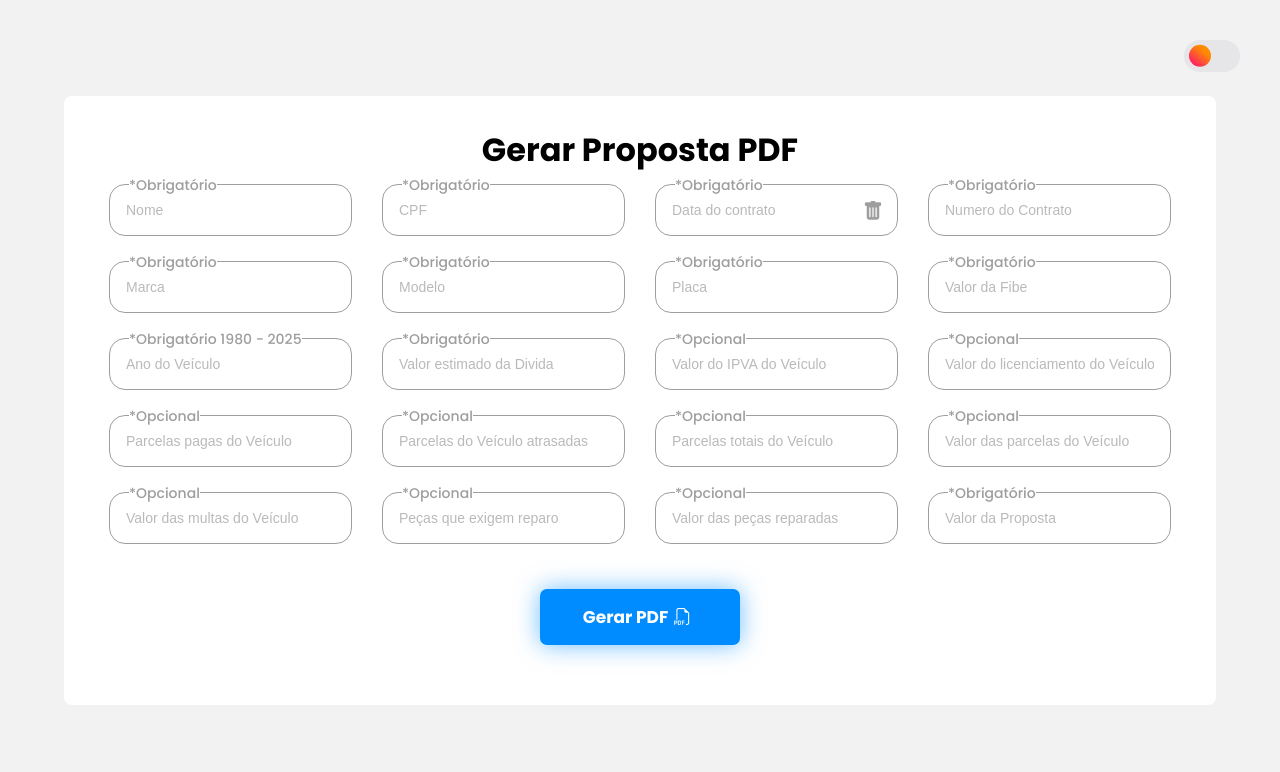
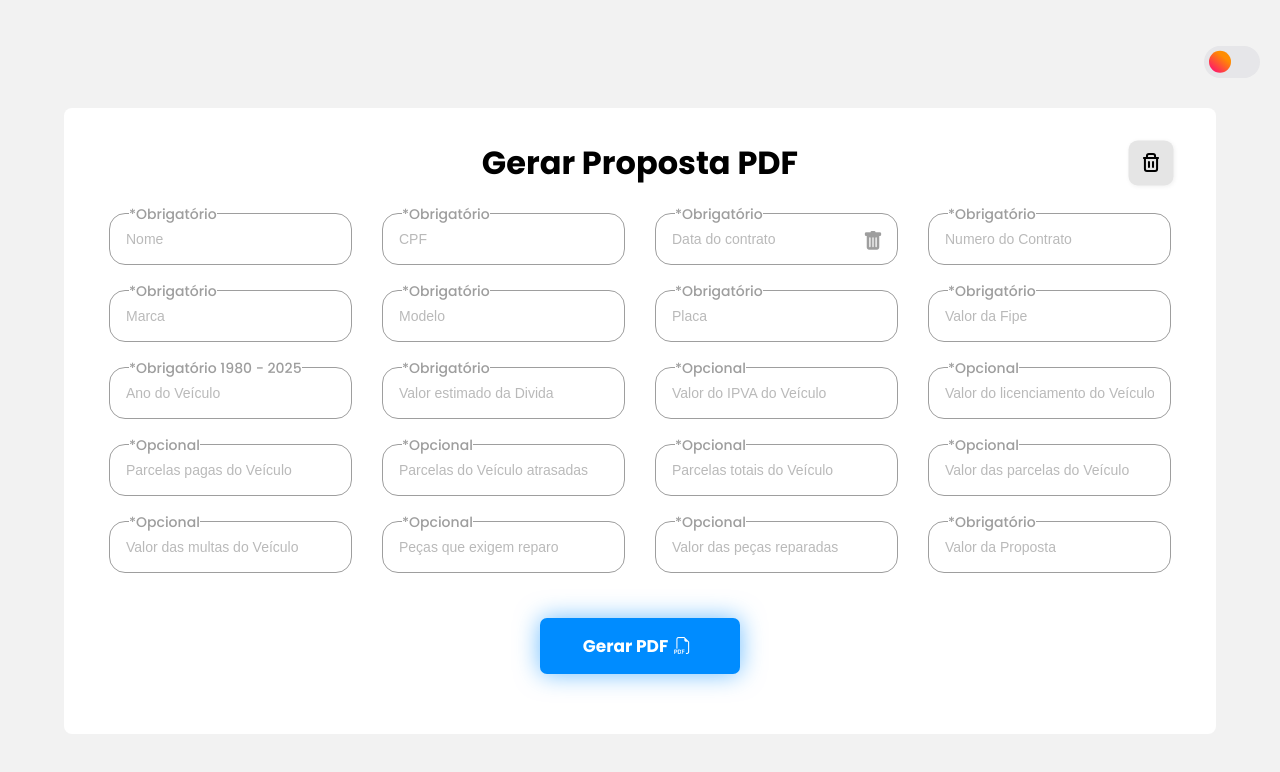
Before and after one commit to guhrizzo/liberty-car, a React (Vite) app: page / in a window 1280 px wide. Shown: the top 772 px of the page. Built offline with nearby package versions, Linux system fonts and the light colour scheme.

Commit message:
add btn-delete

```diff
--- /dev/null
+++ b/src/Delete.jsx
@@ -0,0 +1,104 @@
+import React from 'react';
+import styled from 'styled-components';
+
+
+const Delete = ({ onClear }) => {
+  return (
+    <StyledWrapper>
+      <button type="button" className="btn" onClick={onClear}>
+        <p className="paragraph"> Limpa todos os campos </p>
+        <span className="icon-wrapper">
+          <svg className="icon" width="30px" height="30px" viewBox="0 0 24 24" fill="none" xmlns="http://www.w3.org/2000/svg">
+            <path d="M6 7V18C6 19.1046 6.89543 20 8 20H16C17.1046 20 18 19.1046 18 18V7M6 7H5M6 7H8M18 7H19M18 7H16M10 11V16M14 11V16M8 7V5C8 3.89543 8.89543 3 10 3H14C15.1046 3 16 3.89543 16 5V7M8 7H16" stroke="#000000" strokeWidth={2} strokeLinecap="round" strokeLinejoin="round" />
+          </svg>
+        </span>
+      </button>
+    </StyledWrapper>
+  );
+};
+
+const StyledWrapper = styled.div`
+  .btn {
+    cursor: pointer;
+    width: 50px;
+    height: 50px;
+    border: none;
+    position: relative;
+    border-radius: 10px;
+    -webkit-box-shadow: 1px 1px 5px .2px #00000035;
+    box-shadow: 1px 1px 5px .2px #00000010;
+    -webkit-transition: .2s linear;
+    transition: .2s linear;
+    transition-delay: .2s;
+    display: -webkit-box;
+    display: -ms-flexbox;
+    display: flex;
+    background: #e5e5e5;
+    -webkit-box-align: center;
+    -ms-flex-align: center;
+    align-items: center;
+    -webkit-box-pack: center;
+    -ms-flex-pack: center;
+    justify-content: space-between;
+  }
+
+  .btn:hover {
+    width: 250px;
+    transition-delay: .2s;
+  }
+
+  .btn:hover > .paragraph {
+    visibility: visible;
+    opacity: 1;
+    -webkit-transition-delay: .4s;
+    transition-delay: .4s;
+  }
+
+  .btn:hover > .icon-wrapper .icon {
+    transform: scale(1.1);
+
+  }
+
+  .btn:hover > .icon-wrapper .icon path {
+    stroke: rgb(255, 81, 81);
+  }
+
+  .paragraph {
+    color: black;
+    visibility: hidden;
+    opacity: 0;
+    font-size: 14px;
+    margin-right: 0px;
+    font-family: 'Poppins', sans-serif;
+    padding-left: 20px;
+    -webkit-transition: .2s linear;
+    transition: .2s linear;
+    font-weight: bold;
+    text-transform: capitalize;
+  }
+
+  .icon-wrapper {
+    width: 50px;
+    height: 50px;
+    position: absolute;
+    top: 0;
+    right: 0;
+
+    display: flex;
+    align-items: center;
+    justify-content: center;
+  }
+
+  .icon {
+    transform: scale(.9);
+    transition: .2s linear;
+  }
+
+  .icon path {
+
+    stroke-width: 2px;
+    -webkit-transition: .2s linear;
+    transition: .2s linear;
+  }`;
+
+export default Delete;
--- a/src/Form.css
+++ b/src/Form.css
@@ -50,6 +50,19 @@ form {
     transition: all .3s ease-in-out;
 }
 
+.title{
+    display: flex;
+    justify-content: center;
+    align-items: center;
+    width: 100%;
+}
+
+.delete {
+    margin-left: auto;
+
+    cursor: pointer;
+}
+
 .form.dark {
     background-color: #1a1a1a;
     z-index: 0;
@@ -68,10 +81,13 @@ form {
     }
 
 
+
 }
 
 .form-title {
     font-size: 2.5rem;
+    text-align: center;
+    position: fixed;
 }
 
 .input-group {
@@ -209,6 +225,7 @@ form {
     background: rgb(0, 105, 190);
 }
 
+
 button i {
     padding: 6px;
 }
@@ -266,6 +283,29 @@ button i {
 
     .loading-container{
         margin: 10px;
+    }
+
+    .delete {
+        transform: scale(0.9);
+        margin-right: 10px;
+    }
+
+    .title {
+        width: 100%;
+        display: flex;
+        justify-content: center;
+        align-items: center;
+        margin-bottom: 15px;
+    }
+
+    .input-change-mode {
+        width: 100%;
+        position: relative;
+        top: -30px;
+        left: -20px;
+        margin-top: 10px;
+        display: flex;
+        z-index: 999 !important;
     }
 
 }
--- a/src/Form.jsx
+++ b/src/Form.jsx
@@ -7,6 +7,7 @@ import DatePicker from "react-datepicker";
 import "react-datepicker/dist/react-datepicker.css";
 import Loader from "./Loader";
 import InputMask from 'react-input-mask-next';
+import Delete from "./Delete";
 
 function Form() {
     const [startDate, setStartDate] = useState(null);
@@ -121,7 +122,29 @@ function Form() {
         setCpf(formatted);
     }
 
-
+    const handleClear = () => {
+        setStartDate(null);
+        setNome("");
+        setCpf("");
+        setNumContrato("");
+        setMarca("");
+        setModelo("");
+        setPlaca("");
+        setValorFibe("");
+        setAnoVeiculo("");
+        setDivida("");
+        setIpva("");
+        setLicenciamento("");
+        setMultas("");
+        setPecasReparo("");
+        setObservacao("");
+        setProposta("");
+        setParcelasTotais("");
+        setParcelasPagas("");
+        setParcelasAtrasadas("");
+        setValorPecasReparadas("");
+        setValorParcela("");
+    };
 
     return (
         <div className={`container ${darkMode ? 'dark' : ''}`}>
@@ -130,7 +153,14 @@ function Form() {
             </div>
 
             <form onSubmit={handleSubmit} className={`form ${darkMode ? 'dark' : ''}`}>
-                <h1 className="form-title">Gerar Proposta PDF</h1>
+                <div className="title">
+                    <h1 className="form-title">Gerar Proposta PDF</h1>
+                    <div className="delete">
+                        <Delete onClear={handleClear} />
+                    </div>
+                </div>
+
+
                 <div className="personal-info">
                     <div className="input-group">
                         <input name="nome" id="nome" placeholder="Nome" onChange={handleNomeChange}
@@ -173,55 +203,79 @@ function Form() {
                 </div>
                 <div className="car-info">
                     <div className="input-group">
-                        <input name="marca" id="marca" placeholder="Marca" onChange={handleMarcaChange} autoComplete="off" className="input" />
+                        <input name="marca" id="marca"
+                        value={marca}
+                        placeholder="Marca" onChange={handleMarcaChange} autoComplete="off" className="input" />
                         <label for="marca" className="label">*Obrigatório</label>
                     </div>
                     <div className="input-group">
-                        <input name="modelo" id="modelo" placeholder="Modelo" onChange={handleModeloChange} autoComplete="off" className="input" />
+                        <input name="modelo" id="modelo"
+                        value={modelo}
+                        placeholder="Modelo" onChange={handleModeloChange} autoComplete="off" className="input" />
                         <label for="modelo" className="label">*Obrigatório</label>
                     </div>
                     <div className="input-group">
-                        <input name="placa" id="placa" placeholder="Placa" onChange={handlePlacaChange} autoComplete="off" className="input" />
+                        <input name="placa" id="placa"
+                        value={placa}
+                        placeholder="Placa" onChange={handlePlacaChange} autoComplete="off" className="input" />
                         <label for="placa" className="label">*Obrigatório</label>
                     </div>
                     <div className="input-group">
-                        <input name="valor-fibe" id="fibe" placeholder="Valor da Fibe" onChange={handleValorFibeChange} autoComplete="off" className="input" />
+                        <input name="valor-fibe" id="fibe"
+                        value={valorFibe}
+                        placeholder="Valor da Fipe" onChange={handleValorFibeChange} autoComplete="off" className="input" />
                         <label for="fibe" className="label">*Obrigatório</label>
                     </div>
                 </div>
                 <div className="current-info">
                     <div className="input-group">
-                        <input name="ano-do-veiculo" placeholder="Ano do Veículo" id="ano-veiculo" type="number" min={1980} max={2025} onChange={handleAnoVeiculoChange} className="input" />
+                        <input name="ano-do-veiculo" placeholder="Ano do Veículo"
+                        value={anoVeiculo}
+                        id="ano-veiculo" type="number" min={1980} max={2025} onChange={handleAnoVeiculoChange} className="input" />
                         <label for="ano-veiculo" className="label">*Obrigatório 1980 - 2025</label>
                     </div>
                     <div className="input-group">
-                        <input name="divida" type="number" id="divida" placeholder="Valor estimado da Divida" onChange={handleDividaChange} autoComplete="off" className="input" />
+                        <input name="divida" type="number"
+                        value={divida}
+                        id="divida" placeholder="Valor estimado da Divida" onChange={handleDividaChange} autoComplete="off" className="input" />
                         <label for="divida" className="label">*Obrigatório</label>
                     </div>
                     <div className="input-group">
-                        <input name="ipva" id="ipva" placeholder="Valor do IPVA do Veículo" onChange={handleIpvaChange} autoComplete="off" className="input" />
+                        <input name="ipva" id="ipva"
+                        value={ipva}
+                        placeholder="Valor do IPVA do Veículo" onChange={handleIpvaChange} autoComplete="off" className="input" />
                         <label for="ipva" className="label">*Opcional</label>
                     </div>
                     <div className="input-group">
-                        <input name="licenciamento" id="licenciamento" placeholder="Valor do licenciamento do Veículo" onChange={handleLicenciamentoChange} autoComplete="off" className="input" />
+                        <input name="licenciamento"
+                        value={licenciamento}
+                        id="licenciamento" placeholder="Valor do licenciamento do Veículo" onChange={handleLicenciamentoChange} autoComplete="off" className="input" />
                         <label for="licenciamento" className="label">*Opcional</label>
                     </div>
                 </div>
                 <div className="current-info2">
                     <div className="input-group">
-                        <input name="parc-pago" id="parc-pago" placeholder="Parcelas pagas do Veículo" onChange={handleParcelasPagasChange} autoComplete="off" className="input" />
+                        <input name="parc-pago" id="parc-pago"
+                        value={parcelasPagas}
+                        placeholder="Parcelas pagas do Veículo" onChange={handleParcelasPagasChange} autoComplete="off" className="input" />
                         <label for="parc-pago" className="label">*Opcional</label>
                     </div>
                     <div className="input-group">
-                        <input name="parc-atrasada" id="parc-atrasada" placeholder="Parcelas do Veículo atrasadas" onChange={handleParcelasAtrasadasChange} autoComplete="off" className="input" />
+                        <input name="parc-atrasada"
+                        value={parcelasAtrasadas}
+                        id="parc-atrasada" placeholder="Parcelas do Veículo atrasadas" onChange={handleParcelasAtrasadasChange} autoComplete="off" className="input" />
                         <label for="parc-atrasada" className="label">*Opcional</label>
                     </div>
                     <div className="input-group">
-                        <input name="parc-total" id="parc-total" placeholder="Parcelas totais do Veículo" onChange={handleParcelasTotaisChange} autoComplete="off" className="input" />
+                        <input name="parc-total"
+                        value={parcelasTotais}
+                        id="parc-total" placeholder="Parcelas totais do Veículo" onChange={handleParcelasTotaisChange} autoComplete="off" className="input" />
                         <label for="parc-total" className="label">*Opcional</label>
                     </div>
                     <div className="input-group">
-                        <input name="valorParc" type="number" id="valorParc"
+                        <input name="valorParc" type="number"
+                        value={valorParcela}
+                        id="valorParc"
                             onChange={handleValorParcelaChange}
                             placeholder="Valor das parcelas do Veículo" autoComplete="off" className="input" />
                         <label for="valorParc" className="label">*Opcional</label>
@@ -229,15 +283,21 @@ function Form() {
                 </div>
                 <div className="addicional-info">
                     <div className="input-group">
-                        <input name="multas" type="number" id="multas" placeholder="Valor das multas do Veículo" onChange={handleMultasChange} autoComplete="off" className="input" />
+                        <input name="multas" type="number"
+                        value={multas}
+                        id="multas" placeholder="Valor das multas do Veículo" onChange={handleMultasChange} autoComplete="off" className="input" />
                         <label for="multas" className="label">*Opcional</label>
                     </div>
                     <div className="input-group">
-                        <input name="pecas-reparo" type="text" id="pecas-reparo" placeholder="Peças que exigem reparo" onChange={handlePecasReparoChange} autoComplete="off" className="input" />
+                        <input name="pecas-reparo" type="text"
+                        value={pecasReparo}
+                        id="pecas-reparo" placeholder="Peças que exigem reparo" onChange={handlePecasReparoChange} autoComplete="off" className="input" />
                         <label for="pecas-reparo" className="label">*Opcional</label>
                     </div>
                     <div className="input-group">
-                        <input name="repairPecas" id="repairPecas" placeholder="Valor das peças reparadas" onChange={handleValorPecasReparadasChange} autoComplete="off" className="input" /> <label for="repairPecas" className="label">*Opcional</label>
+                        <input name="repairPecas"
+                        value={valorPecasReparadas}
+                        id="repairPecas" placeholder="Valor das peças reparadas" onChange={handleValorPecasReparadasChange} autoComplete="off" className="input" /> <label for="repairPecas" className="label">*Opcional</label>
                     </div>
                     {/*
                     <div className="input-group">
@@ -249,6 +309,7 @@ function Form() {
                     <div className="input-group">
                         <input name="proposta"
                             type="text"
+                            value={proposta}
                             placeholder="Valor da Proposta" onChange={handlePropostaChange}
                             id="proposta"
                             className="proposta input" autoComplete="off" />
@@ -260,6 +321,7 @@ function Form() {
                         <span className="button-content">Gerar PDF</span>
                         <i className="bi bi-filetype-pdf"></i>
                     </button>
+
                 )}
                 {loading && <Loader />}
             </form>
```
